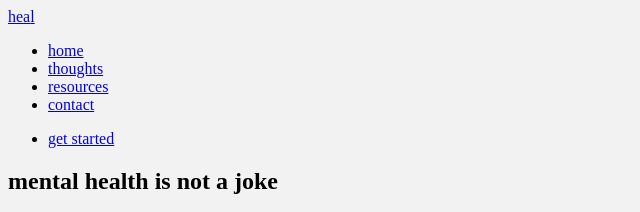
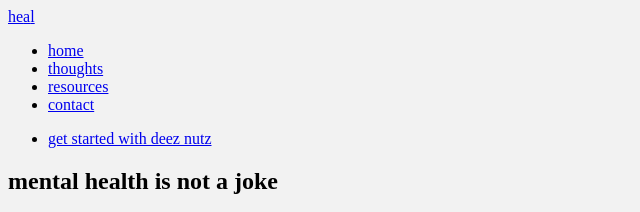
Before and after one commit to ColdDeadFingers/Heal, a plain HTML site: page index.html in a window 1280 px wide. Shown: the top 212 px of the page, without its empty margins (0-640 px from the left). Drawn offline with Linux system fonts and the light colour scheme.

Commit message:
quick change

```diff
--- a/index.html
+++ b/index.html
@@ -22,7 +22,7 @@
             </ul>
 
             <ul class="secondary-nav">
-                <li class="get-started-cta"><a href="#">get started</a></li>
+                <li class="get-started-cta"><a href="#">get started with deez nutz</a></li>
             </ul>
         </nav>
     </div>
```
